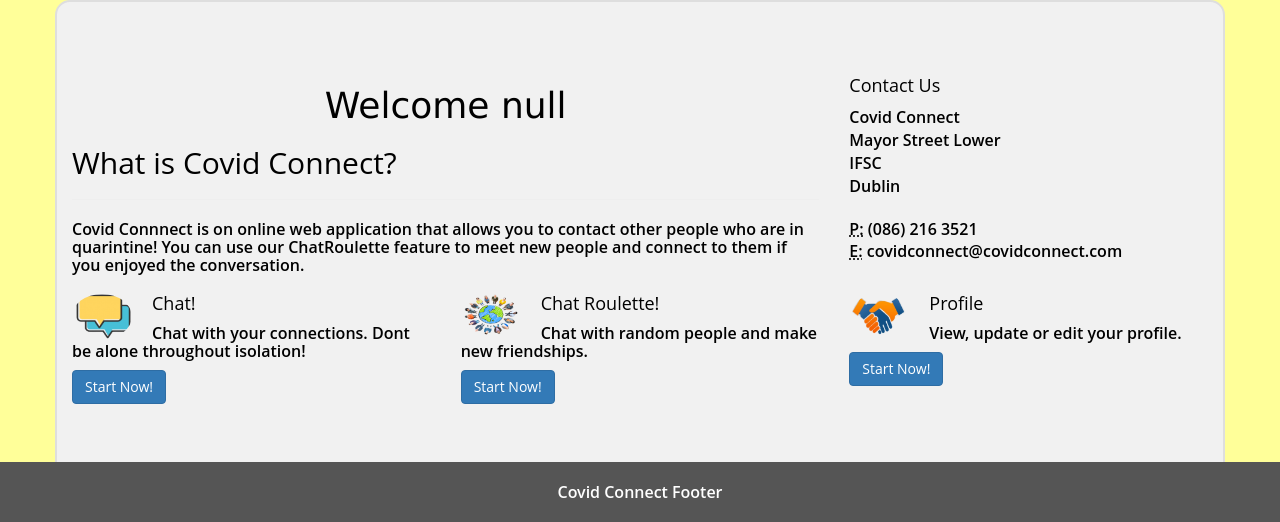
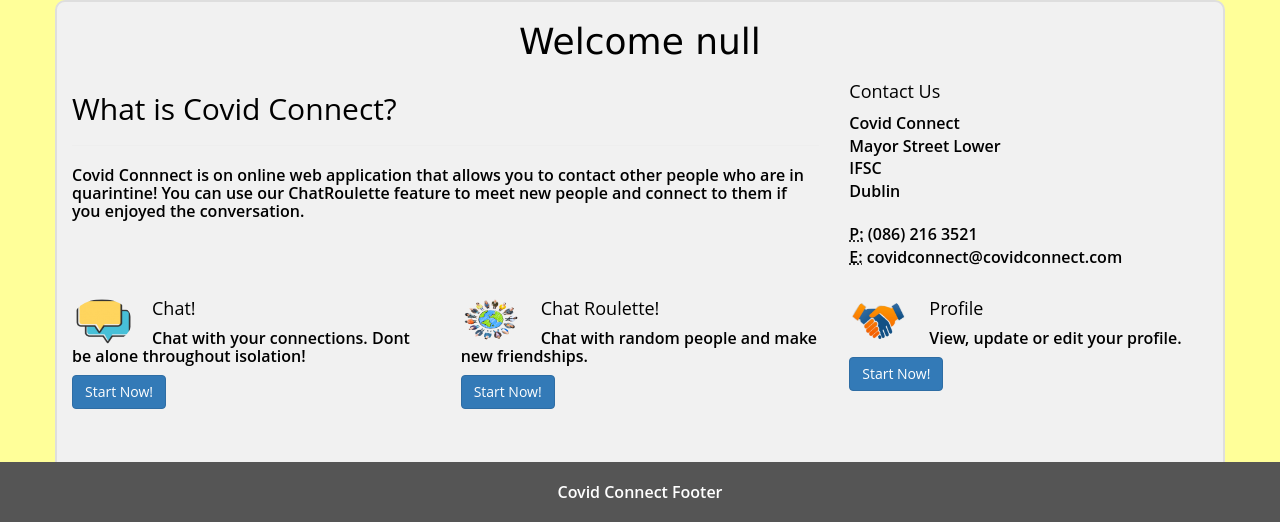
Before and after one commit to ApricotsNCI/CovidConnect, a PHP site: page /Webpages/home.html in a window 1280 px wide. Shown: the part 278-800 px from the top of the page. Run offline with PHP 8.4, Linux system fonts and the light colour scheme; some libraries are stand-ins or nearby versions.

Commit message:
home banner

```diff
--- a/Webpages/home.html
+++ b/Webpages/home.html
@@ -39,8 +39,9 @@
   <!-- Page Content -->
   <div class="container">
     <div class="row">
+      <h1 id="usernameDis">Welcome </h1>
       <div class="col-md-8 mb-5">
-        <h1 id="usernameDis">Welcome </h1>
+
         <h2>What is Covid Connect?</h2>
         <hr>
         <p>Covid Connnect is on online web application that allows you to contact other people who are in quarintine! You can use our ChatRoulette feature to meet new people and connect to them if you enjoyed the conversation.</p>
--- a/style.css
+++ b/style.css
@@ -228,12 +228,10 @@ a {
   width: 40%;
   float: inherit;
 }
-
 .container {
   border: 2px solid #dedede;
   background-color: #f1f1f1;
-  border-radius: 15px;
-  padding-top: 5%;
+  border-radius: 10px;
   margin: 0 auto;
 }
 
```
